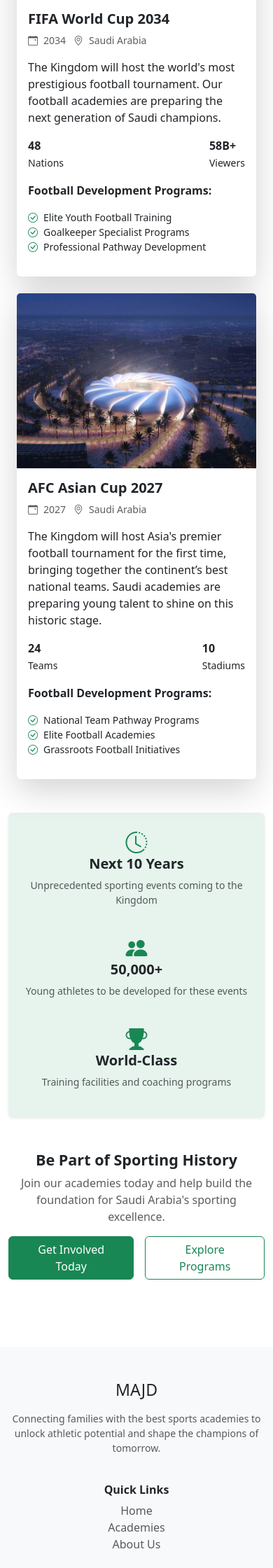
After one commit to naifm8/Majd, a Django app: template Majd/main/templates/main/main_home.html in a window 390 px wide. The commit adds this page. Shown: the part 1684-3924 px from the top of the page at 70% size. Run offline with Django 5.2, Linux system fonts and the light colour scheme; the template is opened without the code that fills it, so the values that code supplies are empty.

Commit message:
Landing Page finished with responsive design + Some fixes on base

```diff
--- /dev/null
+++ b/Majd/main/static/css/main_home.css
@@ -0,0 +1,90 @@
+.hero-section {
+    position: relative;
+    min-height: 90vh;
+    display: flex;
+    align-items: center;
+}
+
+/* الخلفية كـ div لحاله */
+.hero-bg {
+    background: url("/static/images/main1.jpg") center/cover no-repeat;
+    position: absolute;
+    top: 0;
+    left: 0;
+    opacity: 0.85;
+    width: 100%;
+    height: 100%;
+    z-index: 0;
+    border-top: 8px solid #198754;   /* أخضر */
+    border-bottom: 8px solid #198754; /* أخضر */
+}
+
+/* Overlay */
+.hero-bg::after {
+    content: "";
+    position: absolute;
+    top: 0;
+    left: 0;
+    width: 100%;
+    height: 100%;
+    background: rgba(0, 0, 0, 0.45);
+}
+
+/* المحتوى فوق الخلفية */
+.hero-section .container {
+    position: relative;
+    z-index: 1;
+}
+
+.hero-text {
+    max-width: 600px;
+}
+
+.stats-box {
+    backdrop-filter: blur(5px);
+}
+
+
+.card-img-fixed {
+    height: 250px;        /* تقدر تعدل الرقم حسب الشكل اللي تبيه */
+    object-fit: cover;    /* يخلي الصورة تتمدد وتقص من الأطراف */
+    width: 100%;
+}
+
+@media (max-width: 768px) {
+  .stats-box {
+    width: 100% !important;
+    text-align: center;
+    gap: 1rem !important; /* بدال gap-5 نخليها أصغر */
+    padding: 0.8rem !important; /* بدل p-4 اللي تعادل 1.5rem */
+  }
+
+
+
+  .stats-box h3 {
+    font-size: 1.25rem !important; /* أصغر شوي */
+  }
+
+  .stats-box p {
+    font-size: 0.85rem !important; /* يخلي الوصف أصغر */
+  }
+
+  .hero-section .btn {
+    font-size: 0.9rem;   /* حجم النص أصغر */
+    padding: 8px 16px;   /* البادينق أصغر */
+  }
+
+  .hero-section .d-flex {
+    gap: 0.75rem !important; /* تصغير المسافة بين الأزرار */
+  }
+
+    .hero-section h1 {
+    font-size: 1.9rem;   /* أصغر من display-4 */
+    line-height: 1.3;     /* عشان ما يتزاحم النص */
+  }
+
+  .hero-section p {
+    font-size: 1rem;   /* الفقرة أصغر */
+    max-width: 100%;      /* تمتد بعرض الشاشة */
+  }
+}
--- a/Majd/main/templates/main/base.html
+++ b/Majd/main/templates/main/base.html
@@ -5,7 +5,7 @@
 <head>
     <meta charset="UTF-8">
     <meta name="viewport" content="width=device-width, initial-scale=1.0">
-    <title>Base</title>
+    <title>{%block title%}{% endblock %}</title>
     <link rel="stylesheet" href="{% static 'css/base.css' %}">
     <!-- Bootstrap CSS -->
     <link href="https://cdn.jsdelivr.net/npm/bootstrap@5.3.3/dist/css/bootstrap.min.css" rel="stylesheet">
@@ -13,6 +13,10 @@
     <link rel="stylesheet" href="https://cdn.jsdelivr.net/npm/bootstrap-icons@1.11.1/font/bootstrap-icons.css">
     <!-- Bootstrap JS -->
     <script src="https://cdn.jsdelivr.net/npm/bootstrap@5.3.3/dist/js/bootstrap.bundle.min.js"></script>
+
+    {% block fileStyle %}
+
+    {% endblock %}
 </head>
 
 <body>
@@ -21,8 +25,9 @@
         <div class="container">
             <!-- Logo -->
             <a class="navbar-brand d-flex align-items-center" href="#">
-                <span class="fw-bold">MAJD</span>
+                <span class="" style="font-size: 28px; font-weight: 450;">MAJD</span>
             </a>
+
 
             <!-- Navbar toggler (for mobile) -->
             <button class="navbar-toggler" type="button" data-bs-toggle="collapse" data-bs-target="#navbarNav"
@@ -32,15 +37,15 @@
 
             <!-- Links -->
             <div class="collapse navbar-collapse" id="navbarNav">
-                <ul class="navbar-nav mx-auto">
+                <ul class="navbar-nav mx-auto gap-4">
                     <li class="nav-item">
-                        <a class="nav-link" href="#">Academies</a>
+                        <a class="nav-link text-dark" style="font-weight: 550;" href="#">Academies</a>
                     </li>
                     <li class="nav-item">
-                        <a class="nav-link" href="#">Our Vision</a>
+                        <a class="nav-link text-dark" style="font-weight: 550;" href="#">Our Vision</a>
                     </li>
                     <li class="nav-item">
-                        <a class="nav-link" href="#">Contact Us</a>
+                        <a class="nav-link text-dark" style="font-weight: 550;" href="#">Contact Us</a>
                     </li>
                 </ul>
 
@@ -56,6 +61,7 @@
     <!-- Main -->
     <main style="flex: 1;">
         {% block content %}
+
         {% endblock %}
     </main>
 
@@ -69,11 +75,10 @@
                 <!-- Logo + Description -->
                 <div class="col-sm-6 col-lg mb-4">
                     <div class="d-flex justify-content-center justify-content-lg-start align-items-center mb-2">
-                        <i class="bi bi-lightning-charge-fill fs-3 text-success me-2"></i>
-                        <span class="h5 fw-bold">MAJD</span>
+                        <span class="h3">MAJD</span>
                     </div>
                     <p class="text-muted small">
-                        Connecting families with the best sports academies to unlock athletic potential.
+                        Connecting families with the best sports academies to unlock athletic potential and shape the champions of tomorrow.
                     </p>
                 </div>
 
--- /dev/null
+++ b/Majd/main/templates/main/main_home.html
@@ -0,0 +1,180 @@
+{% extends "main/base.html" %}
+{% load static %}
+
+
+
+{% block title %}Home{% endblock %}
+
+{% block fileStyle %}
+
+<link rel="stylesheet" href="{% static 'css/main_home.css' %}">
+
+{% endblock %}
+
+{% block content %}
+<!-- Hero Section -->
+<section class="hero-section text-white">
+
+    <!-- الخلفية -->
+    <div class="hero-bg"></div>
+
+    <!-- المحتوى -->
+    <div class="container h-100 d-flex flex-column justify-content-center">
+
+        <h1 class="display-4 fw-bold">Empowering Saudi <br><span class="text-light">Sports Excellence</span></h1>
+        <p class="lead mb-4 hero-text" style="font-weight: 350;">
+            Join the Kingdom's sports transformation. Connect with world-class academies, expert coaches, and
+            comprehensive programs designed to develop championship athletes aligned with Vision 2030 goals.
+        </p>
+
+        <div class="d-flex flex-wrap gap-3 mb-4">
+            <a href="#" class="btn btn-success btn-lg px-4">
+                <i class="bi bi-person-plus-fill me-2"></i> Register Player
+            </a>
+            <a href="#" class="btn btn-light btn-lg px-4">
+                <i class="bi bi-geo-alt-fill text-success me-2"></i> Explore Academies
+            </a>
+        </div>
+
+
+        <div
+            class="stats-box bg-dark bg-opacity-50 p-4 rounded d-flex flex-wrap gap-5 w-50 flex-row justify-content-center">
+            <div>
+                <h3 class="fw-bold">500+</h3>
+                <p class="mb-0">Certified Academies</p>
+            </div>
+            <div>
+                <h3 class="fw-bold">15k+</h3>
+                <p class="mb-0">Young Athletes</p>
+            </div>
+            <div>
+                <h3 class="fw-bold">30+</h3>
+                <p class="mb-0">Sports Programs</p>
+            </div>
+            <div>
+                <h3 class="fw-bold">13</h3>
+                <p class="mb-0">Regions</p>
+            </div>
+        </div>
+
+    </div>
+</section>
+
+
+<section class="pb-5 pt-5 mt-5 text-center">
+    <div class="container">
+
+        <!-- Title -->
+        <h2 class=" mb-3" style="font-size: 38px;">Preparing for History</h2>
+        <p class="text-muted mb-5 w-50 m-auto fs-5">
+            Saudi Arabia is set to host the world's biggest sporting events. Join our academies to develop
+            the next generation of champions and be part of the Kingdom's sporting legacy.
+        </p>
+
+        <!-- Cards Row -->
+        <div class="row g-4 justify-content-center w-100 m-auto">
+
+            <!-- Card 1 -->
+            <div class="col-md-6">
+                <div class="card h-100 shadow-sm border-0 shadow-lg">
+                    <div class="position-relative">
+                        <img src="{% static 'images/worldcup2034.jpg' %}" class="card-img-top card-img-fixed"
+                            alt="FIFA World Cup">
+                    </div>
+                    <div class="card-body text-start">
+                        <h5 class="fw-bold">FIFA World Cup 2034</h5>
+                        <p class="text-muted small"><i class="bi bi-calendar-event me-2"></i>2034 &nbsp; <i
+                                class="bi bi-geo-alt me-2"></i>Saudi Arabia</p>
+                        <p>The Kingdom will host the world's most prestigious football tournament. Our football
+                            academies are preparing the next generation of Saudi champions.</p>
+
+                        <div class="d-flex justify-content-between mb-3">
+                            <div><span class="fw-bold">48</span><br><small>Nations</small></div>
+                            <div><span class="fw-bold">58B+</span><br><small>Viewers</small></div>
+                        </div>
+
+                        <p class="fw-bold">Football Development Programs:</p>
+                        <ul class="list-unstyled small">
+                            <li><i class="bi bi-check-circle text-success me-2"></i>Elite Youth Football Training</li>
+                            <li><i class="bi bi-check-circle text-success me-2"></i>Goalkeeper Specialist Programs</li>
+                            <li><i class="bi bi-check-circle text-success me-2"></i>Professional Pathway Development
+                            </li>
+                        </ul>
+                    </div>
+                </div>
+            </div>
+
+            <!-- Card 2 -->
+            <div class="col-md-6">
+                <div class="card h-100 shadow-sm border-0 shadow-lg">
+                    <div class="position-relative">
+                        <img src="{% static 'images/asia2027.jpg' %}" class="card-img-top card-img-fixed"
+                            alt="AFC Asian Cup 2027">
+                    </div>
+                    <div class="card-body text-start">
+                        <h5 class="fw-bold">AFC Asian Cup 2027</h5>
+                        <p class="text-muted small"><i class="bi bi-calendar-event me-2"></i>2027 &nbsp; <i
+                                class="bi bi-geo-alt me-2"></i>Saudi Arabia</p>
+                        <p>The Kingdom will host Asia's premier football tournament for the first time, bringing
+                            together the continent’s best national teams. Saudi academies are preparing young talent to
+                            shine on this historic stage.</p>
+
+                        <div class="d-flex justify-content-between mb-3">
+                            <div><span class="fw-bold">24</span><br><small>Teams</small></div>
+                            <div><span class="fw-bold">10</span><br><small>Stadiums</small></div>
+                        </div>
+
+                        <p class="fw-bold">Football Development Programs:</p>
+                        <ul class="list-unstyled small">
+                            <li><i class="bi bi-check-circle text-success me-2"></i>National Team Pathway Programs</li>
+                            <li><i class="bi bi-check-circle text-success me-2"></i>Elite Football Academies</li>
+                            <li><i class="bi bi-check-circle text-success me-2"></i>Grassroots Football Initiatives</li>
+                        </ul>
+                    </div>
+                </div>
+            </div>
+
+
+        </div>
+
+        <!-- Call to Action -->
+        <div class="row mt-5">
+            <div class="col-md-10 mx-auto">
+                <div class="bg-success bg-opacity-10 p-4 rounded shadow-sm">
+                    <div class="row text-center g-4">
+                        <div class="col-md-4">
+                            <i class="bi bi-clock-history display-5 text-success mb-2"></i>
+                            <h5 class="fw-bold">Next 10 Years</h5>
+                            <p class="text-muted small">Unprecedented sporting events coming to the Kingdom</p>
+                        </div>
+                        <div class="col-md-4">
+                            <i class="bi bi-people-fill display-5 text-success mb-2"></i>
+                            <h5 class="fw-bold">50,000+</h5>
+                            <p class="text-muted small">Young athletes to be developed for these events</p>
+                        </div>
+                        <div class="col-md-4">
+                            <i class="bi bi-trophy-fill display-5 text-success mb-2"></i>
+                            <h5 class="fw-bold">World-Class</h5>
+                            <p class="text-muted small">Training facilities and coaching programs</p>
+                        </div>
+                    </div>
+                </div>
+            </div>
+        </div>
+
+        <!-- Final CTA -->
+        <div class="mt-5">
+            <h4 class="fw-bold">Be Part of Sporting History</h4>
+            <p class="text-muted">Join our academies today and help build the foundation for Saudi Arabia's sporting
+                excellence.</p>
+            <div class="d-flex justify-content-center gap-3">
+                <a href="#" class="btn btn-success px-4">Get Involved Today</a>
+                <a href="#" class="btn btn-outline-success px-4">Explore Programs</a>
+            </div>
+        </div>
+
+    </div>
+</section>
+
+
+{% endblock %}
--- a/Majd/main/urls.py
+++ b/Majd/main/urls.py
@@ -5,5 +5,5 @@
 
 
 urlpatterns = [
-    path('', views.base_view, name='base'),
+    path('', views.main_home_view, name='main_home_view'),
 ]
--- a/Majd/main/views.py
+++ b/Majd/main/views.py
@@ -2,5 +2,5 @@
 from django.http import HttpResponse
 
 
-def base_view(request):
-    return render(request, "main/base.html")
+def main_home_view(request):
+    return render(request, "main/main_home.html")
```
Also changed, not shown: Majd/main/static/images/asia2027.jpg (added), 2 other files.
